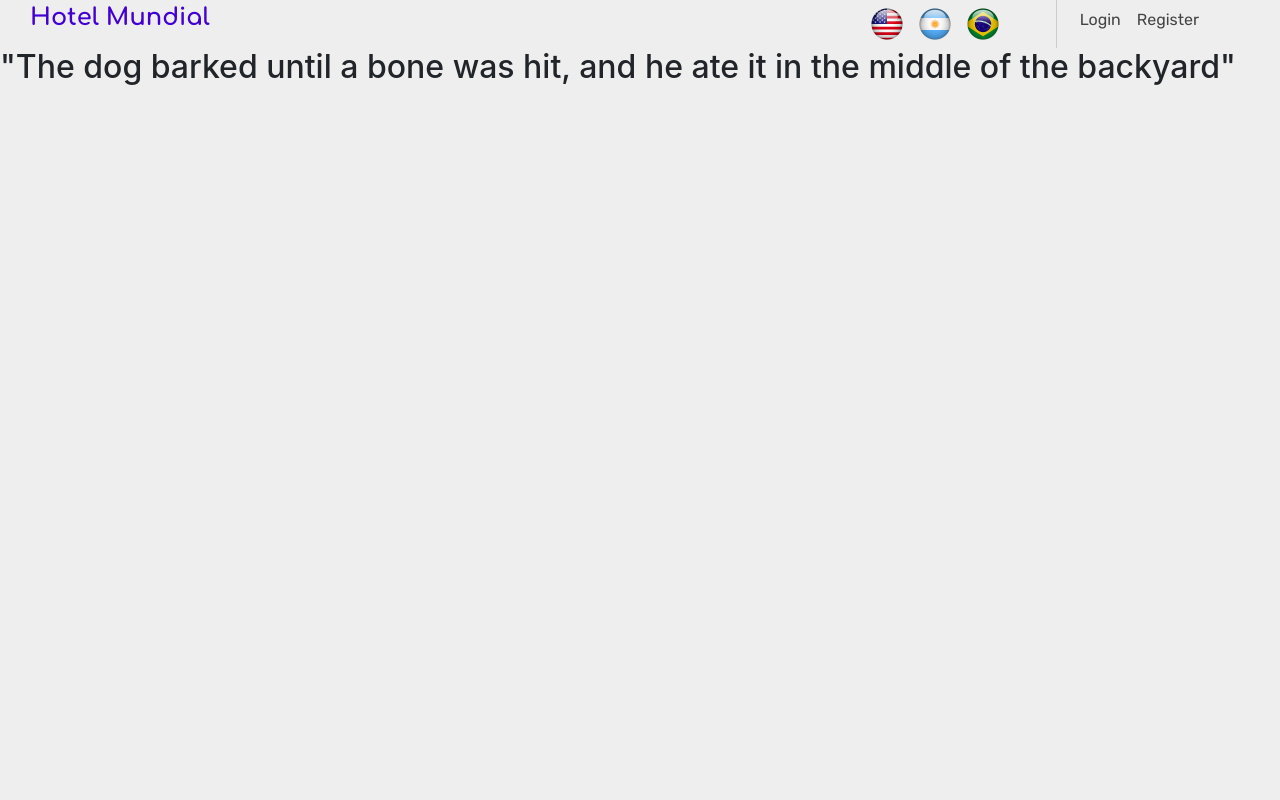
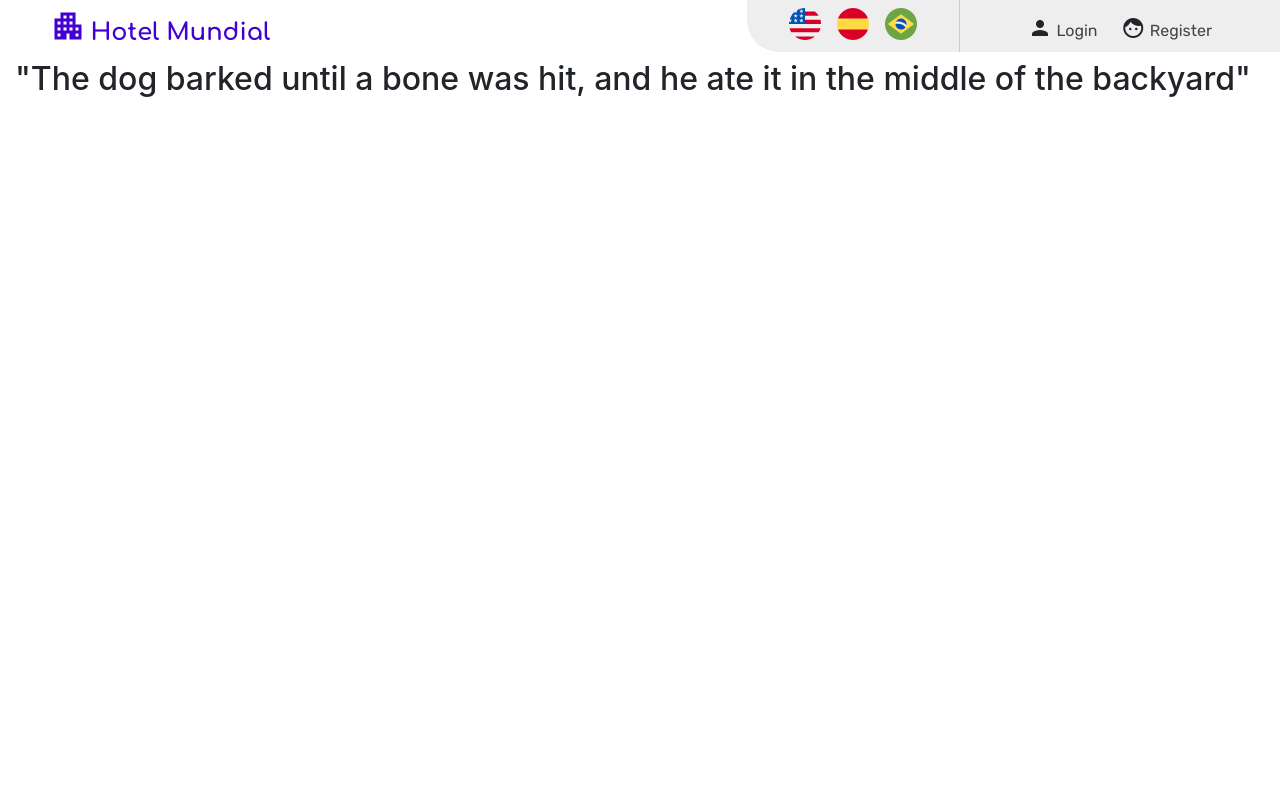
Before and after one commit to pablocourault/Capstone, a Django app: page / in a window 1280 px wide. Run offline with Django 3.2, Linux system fonts and the light colour scheme; some libraries are stand-ins or nearby versions.

Commit message:
agregado de estilos e íconos en cabecera

```diff
--- a/hotel/static/hotel/styles.css
+++ b/hotel/static/hotel/styles.css
@@ -3,30 +3,54 @@
 @import url('https://fonts.googleapis.com/css2?family=Comfortaa:wght@300;400;500;600;700&display=swap');
 
 
-body { background-color: #eee !important; }
+body { background-color: #FFF !important;
+       padding: 0; }
 
-.cabecera { flex-wrap: nowrap;
-            padding: 0;
-            justify-content: space-between;
-            margin: auto;
+
+#div-container-header {padding: 0}
+
+
+.cabecera { justify-content:baseline;
+            padding: 0 0 8px;
+            margin: 0;
             align-items: stretch; }
+
+
+#logo { cursor: pointer;
+        color: #4300D2;
+        font-size: 36px;
+        vertical-align:text-bottom }
 
 
 .logo { font-family: 'Comfortaa', cursive;
         font-size: x-large;
         font-weight: bold;
         cursor: pointer;
-        color: #4300D2;
-        white-space: nowrap; }
+        color: #4300D2; }
 
-#divLogo, #divSpace, #divLanguage, #divNameAndActions { background-color: #eee }
 
-.autogestionbar { background-color: #EEE;
-                  border-bottom-left-radius: 24px;
-                  padding-right: 8px;
-                  padding-left: 16px;
-                  box-sizing: border-box;
-                  height: 48px; }
+#divLogo { text-align: center; }
+
+.icono { vertical-align:text-bottom; }
+
+#divLogo, #divSpace, #divLanguage, #divNameAndActions { padding-top: 8px; }
+
+
+#divAutogestionBar { background-color: #EEE;
+                     border-bottom-left-radius: 32px;
+                     border-right: solid 1px #cccccc;
+                     padding-right: 8px;
+                     padding-left: 8px;
+                     display: inline-flex;
+                     justify-content: center;
+                     height: 52px; }
+
+#divNameAndActions { background-color: #EEE;
+                     display: inline-flex;
+                     justify-content: center;
+                     height: 52px; }
+
+
 
 .autogestionitem { padding: 8px 8px;}
 
@@ -42,10 +66,3 @@ body { background-color: #eee !important; }
             width: 32px;
             display: block;
             cursor: pointer; }
-
-#divLanguage { height: 48px;
-               display:inline-flex;
-               border-right: solid 1px #cccccc; }
-
-#divNameAndActions { height: 48px;
-                     display:inline-flex; }
--- a/hotel/templates/hotel/index.html
+++ b/hotel/templates/hotel/index.html
@@ -1,13 +1,17 @@
 {% extends "hotel/layout.html" %}
 {% load i18n %}
 {% block body %}
+
+  <div class="row">
+    <div class="col">
     <h2>
     {% blocktranslate trimmed %}
       "The dog barked until a bone was hit,
        and he ate it in the middle of the backyard"
     {% endblocktranslate %}
     </h2>
-
+  </div>
+  </div>
 
 
 
--- a/hotel/templates/hotel/layout.html
+++ b/hotel/templates/hotel/layout.html
@@ -11,34 +11,36 @@
         <title>{% block title %}Hotel Mundial{% endblock %}</title>
         <meta name="viewport" content="width=device-width, initial-scale=1.0">
         <link rel="stylesheet" href="https://stackpath.bootstrapcdn.com/bootstrap/4.4.1/css/bootstrap.min.css" integrity="sha384-Vkoo8x4CGsO3+Hhxv8T/Q5PaXtkKtu6ug5TOeNV6gBiFeWPGFN9MuhOf23Q9Ifjh" crossorigin="anonymous">
+        <link href="https://fonts.googleapis.com/icon?family=Material+Icons" rel="stylesheet">
         <link href="{% static 'hotel/styles.css' %}" rel="stylesheet">
         <link rel="shortcut icon" href="{% static 'hotel/favicon.ico' %}"/>
 
     </head>
     <body>
 
-        <div class="container-fluid">
+        <div class="container-fluid" id="div-container-header">
 
             <div class="row cabecera">
 
-                <div class="col-lg-2 col-sm-12" id="divLogo">
+                <div class="col-lg-3 col-sm-6" id="divLogo">
 
-                 <a href="{% url 'index' %}" ><text class="logo">Hotel Mundial</text></a>
+                 <a href="{% url 'index' %}" ><i class="material-icons" id="logo">apartment</i>
+                    <text class="logo">Hotel Mundial</text></a>
 
                 </div>
 
-                <div class="col-lg-6 col-sm-12" id="divSpace">
+                <div class="col-lg-4 col-sm-12" id="divSpace">
 
                 </div>
 
 
-                <div  class="col-lg-2 col-sm-12" id="divLanguage">
+                <div  class="col-lg-2 col-sm-6" id="divAutogestionBar">
 
-                    <span class="nav-item autogestionitem">
+                    <span class="autogestionitem">
 
                      <form action="{% url 'set_language' %}" method="post" class="language">{% csrf_token %}
                            <input name="language" type="hidden" value="en">
-                           <input type="image" name="submit" src="/static/hotel/usa.png" />
+                           <input type="image" name="submit" src="/static/hotel/usc.svg" />
                      </form>
 
                     </span>
@@ -47,23 +49,23 @@
 
                     <form action="{% url 'set_language' %}" method="post" class="language">{% csrf_token %}
                             <input name="language" type="hidden" value="es">
-                            <input type="image" name="submit" src="/static/hotel/arg.png" />
+                            <input type="image" name="submit" src="/static/hotel/esc.svg" />
                     </form>
 
-                </span>
+                    </span>
 
                     <span class="autogestionitem">
 
                     <form action="{% url 'set_language' %}" method="post" class="language">{% csrf_token %}
                             <input name="language" type="hidden" value="pt">
-                            <input type="image" name="submit" src="/static/hotel/brz.png" />
+                            <input type="image" name="submit" src="/static/hotel/brc.svg" />
                     </form>
 
-                </span>
+                    </span>
 
                 </div>
 
-                <div  class="col-lg-2 col-sm-12" id="divNameAndActions">
+                <div  class="col-lg-3 col-sm-12" id="divNameAndActions">
 
                 {% if user.is_authenticated %}
                     <span class="autogestionitem">
@@ -78,9 +80,11 @@
                     </span>
                 {% else %}
                     <span class="autogestionitem">
-                        <a href="{% url 'login' %}">{% translate 'Login' %}</a>
+                        <i class="material-icons icono"> person </i>
+                        <a href="{% url 'login' %}"> {% translate 'Login' %} &nbsp;</a>
                     </span>
                     <span class="autogestionitem">
+                        <i class="material-icons icono"> face </i>
                         <a href="{% url 'register' %}">{% translate 'Register' %}</a>
                     </span>
                 {% endif %}
@@ -90,7 +94,7 @@
         </div> <!-- close row cabecera -->
         </div> <!-- close div container-fluid -->
 
-        <div class="body">
+        <div class=" container-fluid body">
             {% block body %}
             {% endblock %}
         </div>
```
Also changed, not shown: aux/apuntes.txt (+8 -0 lines), db.sqlite3, hotel/static/hotel/esc.svg (added), 2 other files.
